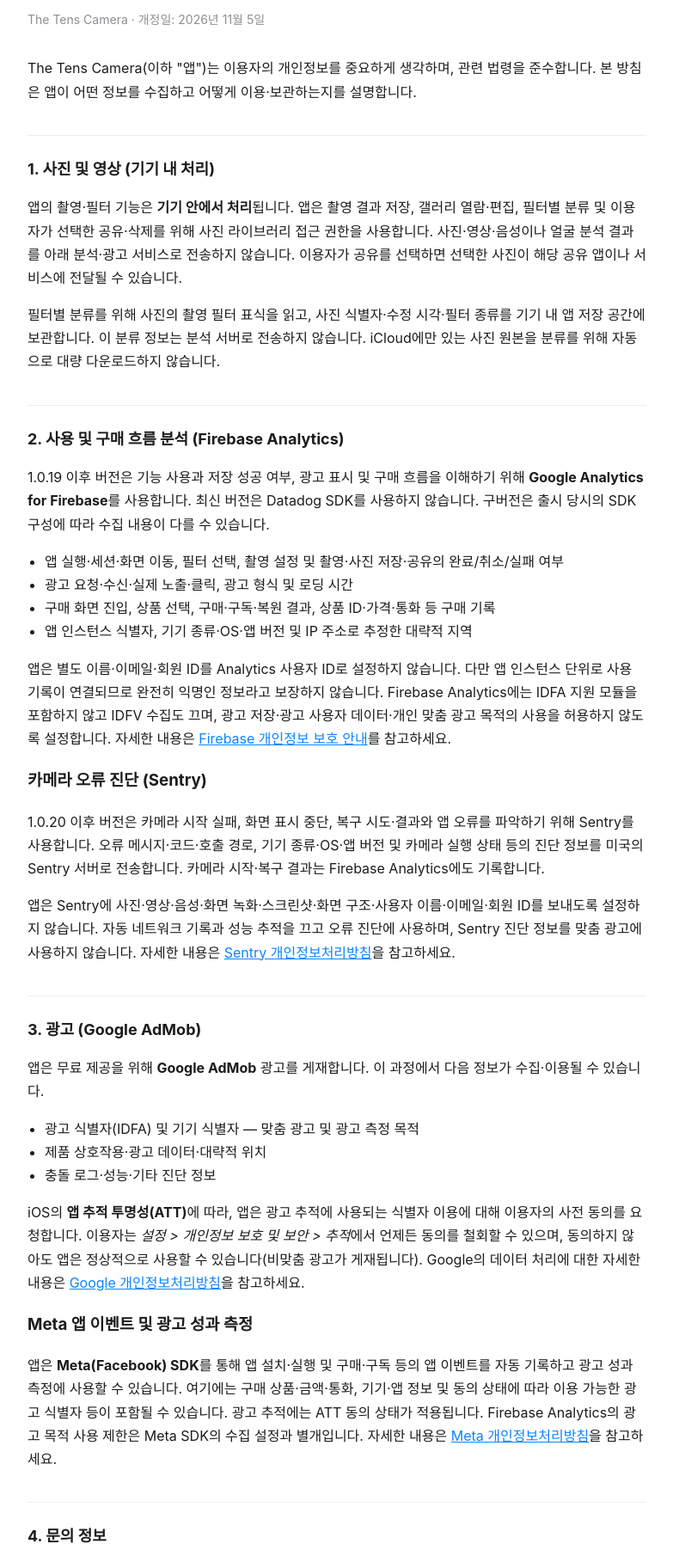
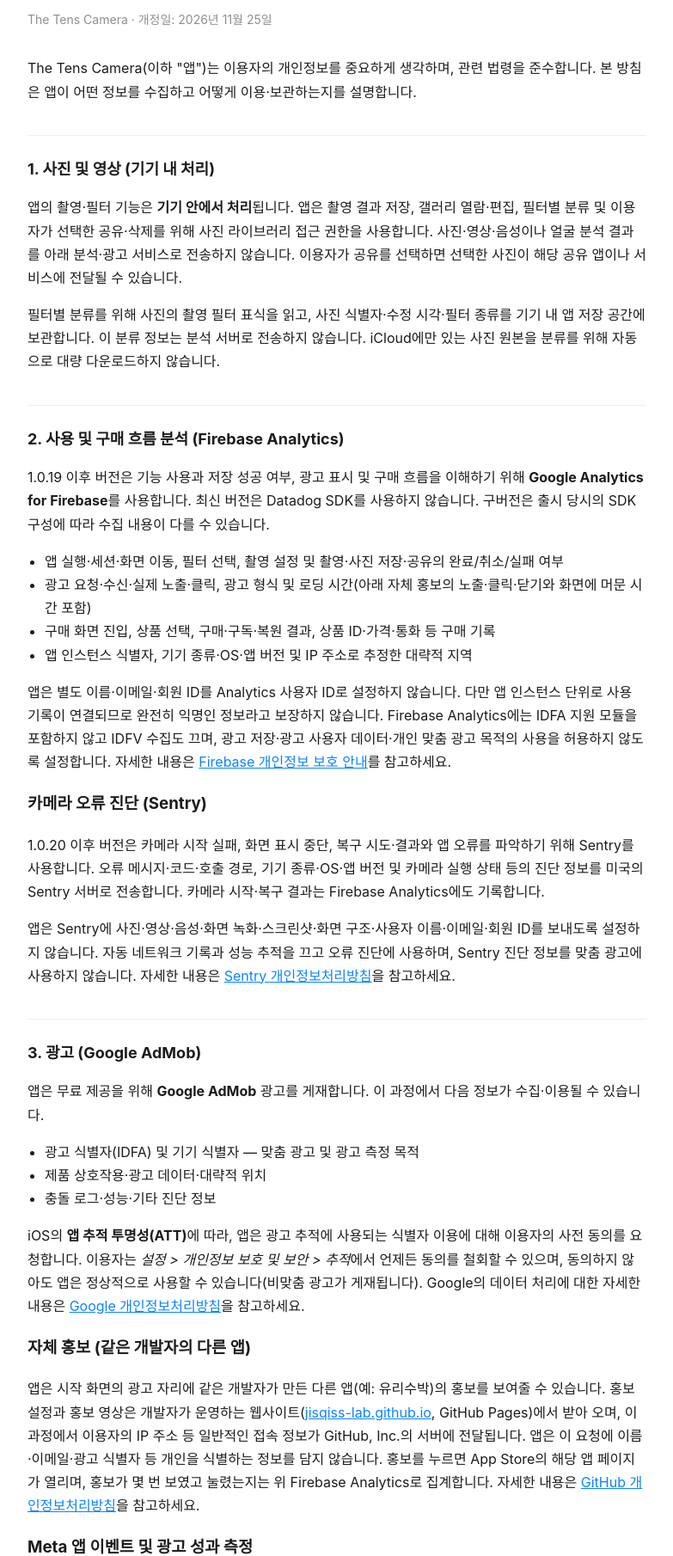
Before and after one commit to jisqiss-lab/jisqiss-lab.github.io, a plain HTML site: page privacy.html in a window 1280 px wide. Shown: the part 105-1915 px from the top of the page at 86% size, without its empty margins (248-1031 px from the left). Drawn offline with Linux system fonts and the light colour scheme.

Commit message:
docs: The Tens 처리방침 — 자체 홍보(GitHub Pages) 항목·국외 이전 표 추가 (#7)
수님 지시(2026-11-25). 개정일 11-25.

Co-authored-by: Claude Opus 5.5 <noreply@anthropic.com>

```diff
--- a/privacy.html
+++ b/privacy.html
@@ -22,7 +22,7 @@
 <body>
 
 <h1>개인정보처리방침</h1>
-<p class="meta">The Tens Camera · 개정일: 2026년 11월 5일</p>
+<p class="meta">The Tens Camera · 개정일: 2026년 11월 25일</p>
 
 <p>The Tens Camera(이하 "앱")는 이용자의 개인정보를 중요하게 생각하며, 관련 법령을 준수합니다. 본 방침은 앱이 어떤 정보를 수집하고 어떻게 이용·보관하는지를 설명합니다.</p>
 
@@ -34,7 +34,7 @@
 <p>1.0.19 이후 버전은 기능 사용과 저장 성공 여부, 광고 표시 및 구매 흐름을 이해하기 위해 <strong>Google Analytics for Firebase</strong>를 사용합니다. 최신 버전은 Datadog SDK를 사용하지 않습니다. 구버전은 출시 당시의 SDK 구성에 따라 수집 내용이 다를 수 있습니다.</p>
 <ul>
   <li>앱 실행·세션·화면 이동, 필터 선택, 촬영 설정 및 촬영·사진 저장·공유의 완료/취소/실패 여부</li>
-  <li>광고 요청·수신·실제 노출·클릭, 광고 형식 및 로딩 시간</li>
+  <li>광고 요청·수신·실제 노출·클릭, 광고 형식 및 로딩 시간(아래 자체 홍보의 노출·클릭·닫기와 화면에 머문 시간 포함)</li>
   <li>구매 화면 진입, 상품 선택, 구매·구독·복원 결과, 상품 ID·가격·통화 등 구매 기록</li>
   <li>앱 인스턴스 식별자, 기기 종류·OS·앱 버전 및 IP 주소로 추정한 대략적 지역</li>
 </ul>
@@ -52,6 +52,8 @@
   <li>충돌 로그·성능·기타 진단 정보</li>
 </ul>
 <p>iOS의 <strong>앱 추적 투명성(ATT)</strong>에 따라, 앱은 광고 추적에 사용되는 식별자 이용에 대해 이용자의 사전 동의를 요청합니다. 이용자는 <em>설정 &gt; 개인정보 보호 및 보안 &gt; 추적</em>에서 언제든 동의를 철회할 수 있으며, 동의하지 않아도 앱은 정상적으로 사용할 수 있습니다(비맞춤 광고가 게재됩니다). Google의 데이터 처리에 대한 자세한 내용은 <a href="https://policies.google.com/privacy">Google 개인정보처리방침</a>을 참고하세요.</p>
+<h3>자체 홍보 (같은 개발자의 다른 앱)</h3>
+<p>앱은 시작 화면의 광고 자리에 같은 개발자가 만든 다른 앱(예: 유리수박)의 홍보를 보여줄 수 있습니다. 홍보 설정과 홍보 영상은 개발자가 운영하는 웹사이트(<a href="https://jisqiss-lab.github.io/">jisqiss-lab.github.io</a>, GitHub Pages)에서 받아 오며, 이 과정에서 이용자의 IP 주소 등 일반적인 접속 정보가 GitHub, Inc.의 서버에 전달됩니다. 앱은 이 요청에 이름·이메일·광고 식별자 등 개인을 식별하는 정보를 담지 않습니다. 홍보를 누르면 App Store의 해당 앱 페이지가 열리며, 홍보가 몇 번 보였고 눌렸는지는 위 Firebase Analytics로 집계합니다. 자세한 내용은 <a href="https://docs.github.com/site-policy/privacy-policies/github-general-privacy-statement">GitHub 개인정보처리방침</a>을 참고하세요.</p>
 <h3>Meta 앱 이벤트 및 광고 성과 측정</h3>
 <p>앱은 <strong>Meta(Facebook) SDK</strong>를 통해 앱 설치·실행 및 구매·구독 등의 앱 이벤트를 자동 기록하고 광고 성과 측정에 사용할 수 있습니다. 여기에는 구매 상품·금액·통화, 기기·앱 정보 및 동의 상태에 따라 이용 가능한 광고 식별자 등이 포함될 수 있습니다. 광고 추적에는 ATT 동의 상태가 적용됩니다. Firebase Analytics의 광고 목적 사용 제한은 Meta SDK의 수집 설정과 별개입니다. 자세한 내용은 <a href="https://www.facebook.com/privacy/policy/">Meta 개인정보처리방침</a>을 참고하세요.</p>
 
@@ -65,11 +67,12 @@
   <tr><td>Google LLC (AdMob)</td><td>광고 게재 및 측정</td><td>미국</td></tr>
   <tr><td>Functional Software, Inc. (Sentry)</td><td>카메라 오류·충돌 및 복구 진단</td><td>미국</td></tr>
   <tr><td>Meta (Facebook)</td><td>앱 이벤트 및 광고 성과 측정</td><td>미국 등 서비스 운영 국가</td></tr>
+  <tr><td>GitHub, Inc. (GitHub Pages)</td><td>자체 홍보 설정·영상 제공(접속 시 IP 주소 등 전달)</td><td>미국 등 서비스 운영 국가</td></tr>
 </table>
 <p>앱은 위 목적 외에 이용자의 개인정보를 제3자에게 판매하거나 데이터 브로커에게 제공하지 않습니다.</p>
 
 <h2>6. 보관 및 파기</h2>
-<p>수집된 사용·구매·진단·광고 정보는 각 서비스(Google, Meta, Sentry)의 보관 설정 및 정책에 따라 보관·파기됩니다. 문의 이메일은 문의 응대 목적이 끝나 더 이상 보관할 필요가 없으면 삭제합니다. 기기 내 사진 분류 색인은 앱의 로컬 데이터이며 앱 삭제 시 함께 삭제됩니다.</p>
+<p>수집된 사용·구매·진단·광고 정보는 각 서비스(Google, Meta, Sentry, GitHub)의 보관 설정 및 정책에 따라 보관·파기됩니다. 받아 둔 홍보 영상은 기기 내 앱 저장 공간에만 보관되며 앱 삭제 시 함께 삭제됩니다. 문의 이메일은 문의 응대 목적이 끝나 더 이상 보관할 필요가 없으면 삭제합니다. 기기 내 사진 분류 색인은 앱의 로컬 데이터이며 앱 삭제 시 함께 삭제됩니다.</p>
 
 <h2>7. 이용자의 권리</h2>
 <ul>
```
